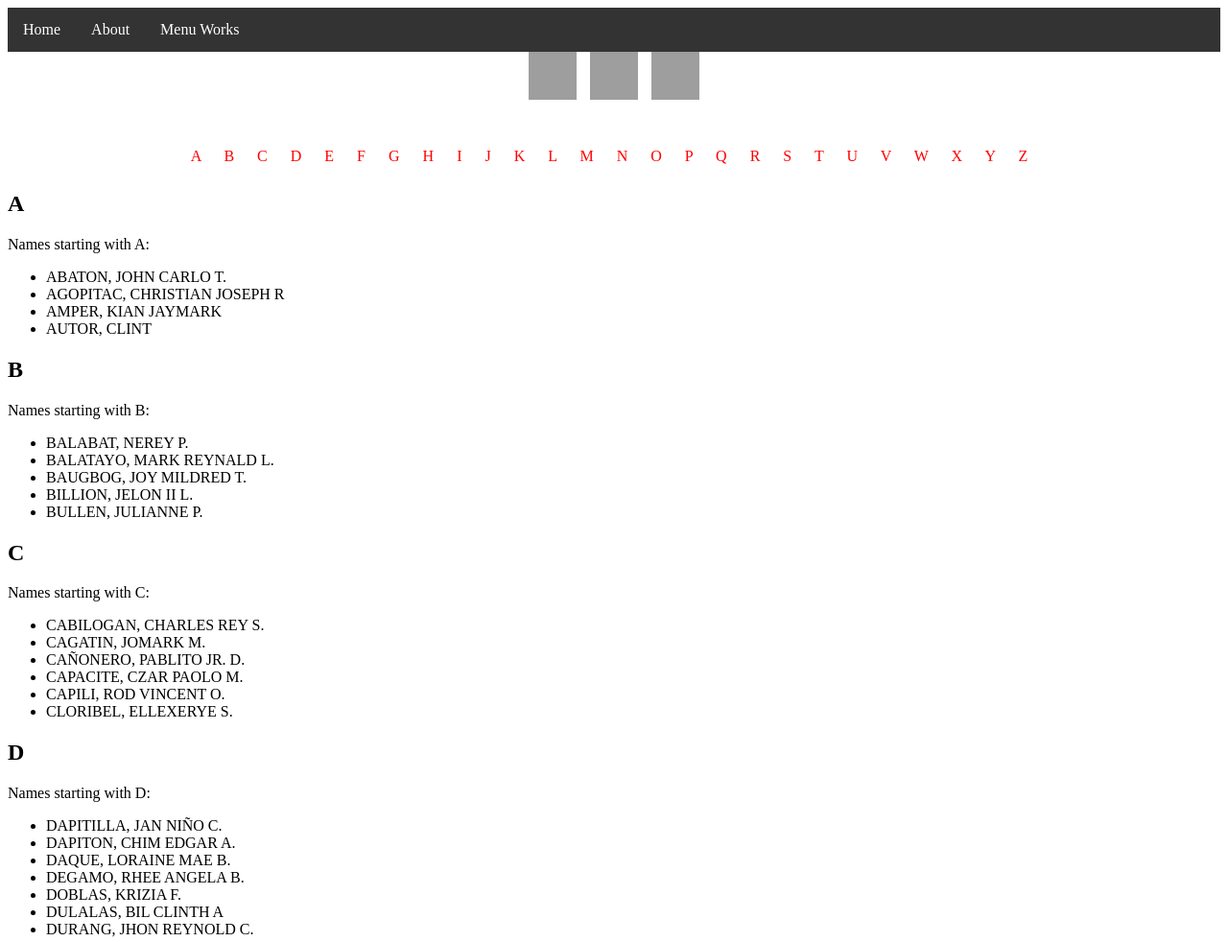
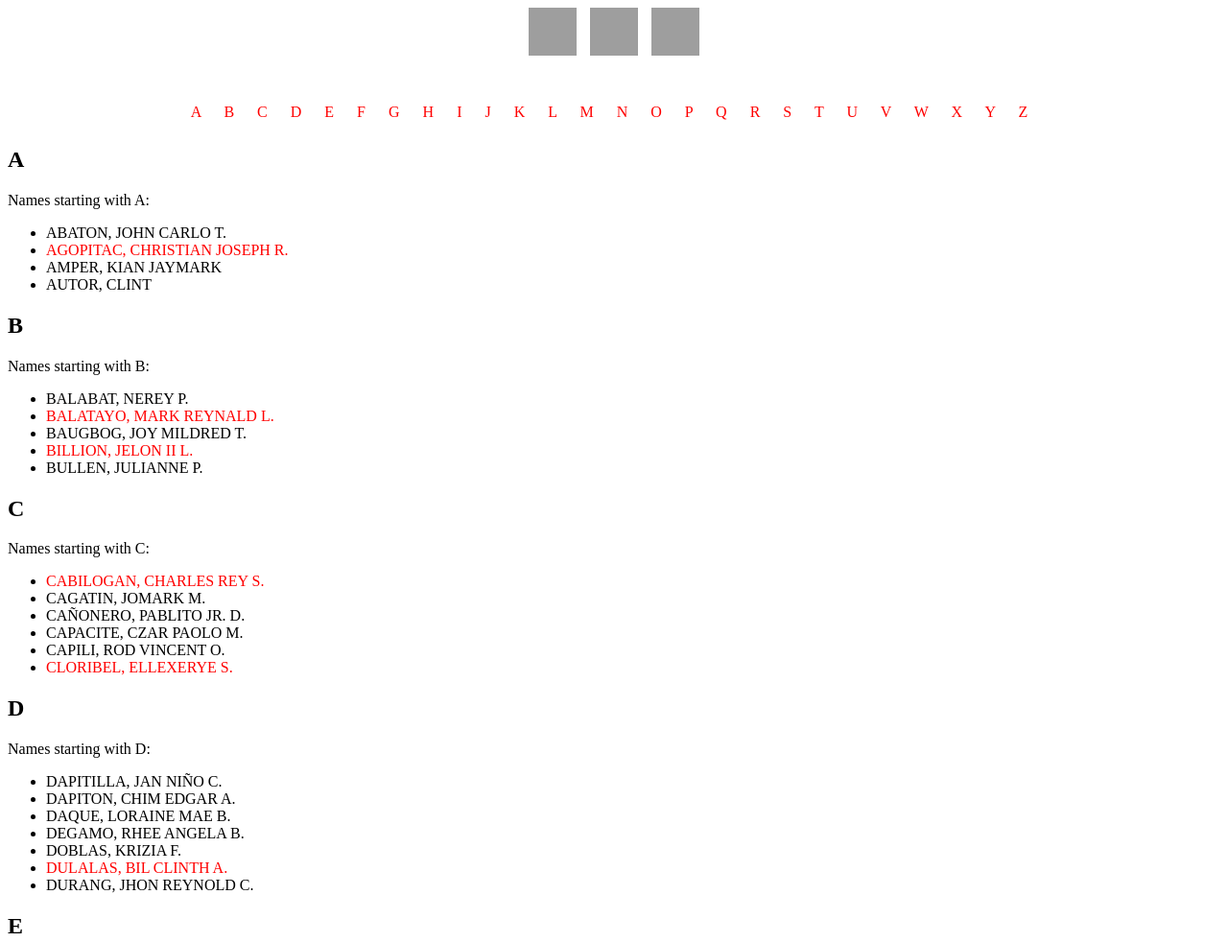
Before and after one commit to lexrao/website2, a plain HTML site: page act11.html in a window 1280 px wide. Shown: the top 982 px of the page at 96% size. Drawn offline with Linux system fonts and the light colour scheme; grey boxes are pictures that could not be loaded.

Commit message:
Update act11.html

```diff
--- a/act11.html
+++ b/act11.html
@@ -25,48 +25,17 @@
 		a:visited {
 			color: #00ff00;
 		}
-		.navbar {
-      background-color: #333;
-      overflow: hidden;
-    }
-
-    .navbar ul {
-      list-style-type: none;
-      margin: 0;
-      padding: 0;
-      overflow: hidden;
-    }
-
-    .navbar li {
-      float: left;
-    }
-
-    .navbar a {
-      display: block;
-      color: #fff;
-      text-align: center;
-      padding: 14px 16px;
-      text-decoration: none;
-    }
-
-    .navbar a:hover {
-      background-color: #111;
-    }
 
 	</style>
 </head>
 <body>
-	<div class="navbar">
-		<ul id="myNavbar">
-	  <li><a class="active" href="index.html">Home</a></li>
-          <li><a href="act4.html">About</a></li>
-          <li><a href="final.html">Menu Works</a></li>
+
 
 
 		</ul>
 	  </div>
 	<div class="top">
-		<a href="act11.html" target="_self"><img src="https://th.bing.com/th/id/OIP.GcRlpNTMNf06GOD3l3pILgHaHa?pid=ImgDet&rs=1" width="50" height="50"></a>
+		<a href="index.html" target="_self"><img src="https://th.bing.com/th/id/OIP.GcRlpNTMNf06GOD3l3pILgHaHa?pid=ImgDet&rs=1" width="50" height="50"></a>
 		<a href="#bottom"><img src="https://cdn.onlinewebfonts.com/svg/img_71397.png" width="50" height="50"></a>
 		<a href="#top"><img src="https://cdn3.iconfinder.com/data/icons/basic-arrows-set-01/512/arrow_02_top-512.png" width="50" height="50"></a><br><br>
         <div class="letter-group">
@@ -105,7 +74,7 @@
 		<p>Names starting with A:</p>
 		<ul>
 			<li>ABATON, JOHN CARLO T.</li>
-			<li>AGOPITAC, CHRISTIAN JOSEPH R</li>
+			<li><a href="https://catyclism.github.io/Cj-s-Portfolio/" target="_blank">AGOPITAC, CHRISTIAN JOSEPH R.</a></li>
 			<li>AMPER, KIAN JAYMARK</li>
             <li>AUTOR, CLINT</li>
 
@@ -115,21 +84,21 @@
 		<p>Names starting with B:</p>
 		<ul>
 			<li>BALABAT, NEREY P.</li>
-			<li>BALATAYO, MARK REYNALD L.</li>
+			<li><a href="https://031820balatayo.github.io/markgwapo/" target="_blank">BALATAYO, MARK REYNALD L.</a></li>
 			<li>BAUGBOG, JOY MILDRED T.</li>
-			<li>BILLION, JELON II L.</li>
+			<li><a href="https://jelon2billion.github.io/Websystem-Website/index.html" target="_blank">BILLION, JELON II L.</a></li>
             <li>BULLEN, JULIANNE P.</li>
 		</ul>
 
         <h2 id="C">C</h2>
 		<p>Names starting with C:</p>
 		<ul>
-			<li>CABILOGAN, CHARLES REY S.</li>
+			<li><a href="sarsrey01.github.io/sarzamahome/" target="_blank">CABILOGAN, CHARLES REY S.</a></li>
 			<li>CAGATIN, JOMARK M.</li>
 			<li>CAÑONERO, PABLITO JR. D.</li>
             <li>CAPACITE, CZAR PAOLO M.</li>
             <li>CAPILI, ROD VINCENT O.</li>
-            <li>CLORIBEL, ELLEXERYE S.</li>
+            <li><a href="https://lexrao.github.io/website2/" target="_blank">CLORIBEL, ELLEXERYE S.</a></li>
 		</ul>
 
         <h2 id="D">D</h2>
@@ -140,7 +109,7 @@
 			<li>DAQUE, LORAINE MAE B.</li>
 			<li>DEGAMO, RHEE ANGELA B.</li>
 			<li>DOBLAS, KRIZIA F.</li>
-			<li>DULALAS, BIL CLINTH A</li>
+			<li><a href="https://cloy112.github.io/MAIN-WEBSITE/" target="_blank">DULALAS, BIL CLINTH A.</a></li>
 			<li>DURANG, JHON REYNOLD C.</li>
 		</ul>
 
@@ -251,7 +220,7 @@
 		<ul>
 			<li>TABARANZA, JEANALEN B.</li>
 			<li>TAC-AN, MA. JANICE B.</li>
-			<li>TAGAILO, ZALME P.</li>
+			<li><a href="https://zammyxs.github.io/Homepage/" target="_blank">TAGAILO, ZALME P.</a></li>
 			<li>TAGURAN, JOHN CLAIDY KEN O.</li>
 			<li>TIEMPO, MICHAEL D.</li>
 			<li>TIONGSON, JOHN LOUIE S.</li>
```
